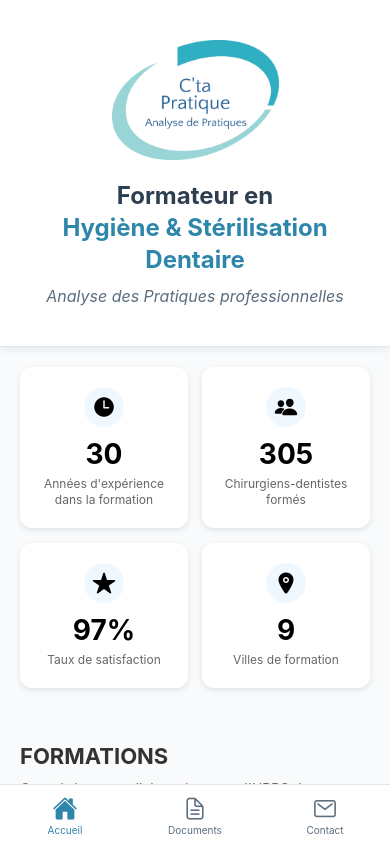
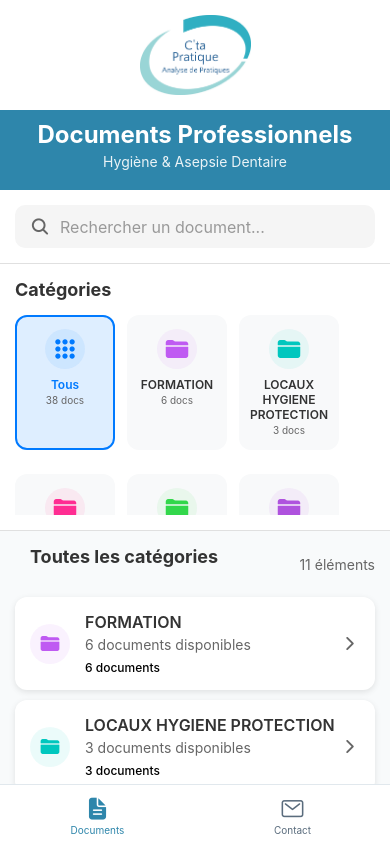
Before and after one commit to alexandreshenouda/ctapratique, a React Native app: screen / in a window 390 px wide. Built offline with nearby package versions, Linux system fonts and the light colour scheme.

Commit message:
Reworked search in documents, removed homepage

```diff
--- a/App.tsx
+++ b/App.tsx
@@ -47,10 +47,10 @@ export default function App() {
                  headerShown: false,
         })}
       >
-        <Tab.Screen
+        {/* <Tab.Screen
           name="Accueil"
           component={HomeScreen}
-        />
+        /> */}
         {/* <Tab.Screen
           name="Formation"
           component={FormationScreen}
--- a/src/screens/ContactScreen.tsx
+++ b/src/screens/ContactScreen.tsx
@@ -126,27 +126,11 @@ const ContactScreen: React.FC = () => {
       label: 'Téléphone',
       value: '06.73.84.77.66',
       action: handlePhonePress,
-    },
-    {
-      icon: 'location' as const,
-      label: 'Zones de formation',
-      value: '9 villes disponibles',
-    },
-    {
-      icon: 'time' as const,
-      label: 'Horaires',
-      value: 'Lun-Ven: 9h-18h',
-    },
-  ];
-
-  const cities = [
-    'Paris', 'Lyon', 'Marseille', 'Toulouse', 'Nice',
-    'Nantes', 'Strasbourg', 'Montpellier', 'Bordeaux'
+    }
   ];
 
   return (
     <SafeAreaView style={styles.container}>
-      <ScrollView contentContainerStyle={styles.scrollContent}>
       {/* Logo */}
       <View style={styles.logoContainer}>
         <Image
@@ -160,10 +144,11 @@ const ContactScreen: React.FC = () => {
       <View style={styles.header}>
         <Text style={styles.headerTitle}>Nous Contacter</Text>
         <Text style={styles.headerSubtitle}>
-            Pour toute demande de renseignement ou de tarif
+          Pour toute demande de renseignement
         </Text>
       </View>
 
+      <ScrollView contentContainerStyle={styles.scrollContent}>
         {/* Contact Methods */}
         <View style={styles.section}>
           <Text style={styles.sectionTitle}>INFORMATIONS DE CONTACT</Text>
@@ -272,46 +257,6 @@ const ContactScreen: React.FC = () => {
             </TouchableOpacity>
           </View>
         </View>
-
-        {/* Cities Available */}
-        <View style={styles.section}>
-          <Text style={styles.sectionTitle}>VILLES DE FORMATION</Text>
-          <View style={styles.citiesContainer}>
-            <Text style={styles.citiesDescription}>
-              Formations disponibles dans 9 villes en France :
-            </Text>
-            <View style={styles.citiesGrid}>
-              {cities.map((city, index) => (
-                <View key={index} style={styles.cityTag}>
-                  <Ionicons name="location" size={16} color="MedicalTheme.primary" />
-                  <Text style={styles.cityText}>{city}</Text>
-                </View>
-              ))}
-            </View>
-            <Text style={styles.citiesNote}>
-              D'autres régions seront disponibles prochainement
-            </Text>
-          </View>
-        </View>
-
-        {/* Quick Stats Reminder */}
-        <View style={styles.statsSection}>
-          <Text style={styles.statsTitle}>Pourquoi nous choisir ?</Text>
-          <View style={styles.statsGrid}>
-            <View style={styles.statItem}>
-              <Text style={styles.statNumber}>30</Text>
-              <Text style={styles.statLabel}>Années d'expérience</Text>
-            </View>
-            <View style={styles.statItem}>
-              <Text style={styles.statNumber}>305</Text>
-              <Text style={styles.statLabel}>Professionnels formés</Text>
-            </View>
-            <View style={styles.statItem}>
-              <Text style={styles.statNumber}>97%</Text>
-              <Text style={styles.statLabel}>Satisfaction</Text>
-            </View>
-          </View>
-        </View>
       </ScrollView>
     </SafeAreaView>
   );
@@ -369,6 +314,14 @@ const styles = StyleSheet.create({
   },
   section: {
     padding: 20,
+    ...Platform.select({
+      web: {
+        maxWidth: 800,
+        width: '100%',
+        alignSelf: 'center',
+        paddingHorizontal: 40,
+      },
+    }),
   },
   sectionTitle: {
     fontSize: 20,
@@ -467,93 +420,6 @@ const styles = StyleSheet.create({
     fontSize: 16,
     fontWeight: 'bold',
   },
-  citiesContainer: {
-    backgroundColor: 'white',
-    borderRadius: 12,
-    padding: 20,
-    ...Platform.select({
-      ios: {
-        shadowColor: '#000',
-        shadowOffset: { width: 0, height: 2 },
-        shadowOpacity: 0.1,
-        shadowRadius: 4,
-      },
-      android: { elevation: 3 },
-      web: { boxShadow: '0 2px 6px rgba(0,0,0,0.1)' },
-    }),
-  },
-  citiesDescription: {
-    fontSize: 16,
-    color: '#333',
-    marginBottom: 15,
-    fontWeight: '500',
-  },
-  citiesGrid: {
-    flexDirection: 'row',
-    flexWrap: 'wrap',
-    gap: 8,
-    marginBottom: 15,
-  },
-  cityTag: {
-    flexDirection: 'row',
-    alignItems: 'center',
-    backgroundColor: '#f0f8ff',
-    paddingHorizontal: 12,
-    paddingVertical: 6,
-    borderRadius: 16,
-    gap: 4,
-  },
-  cityText: {
-    fontSize: 14,
-    color: 'MedicalTheme.primary',
-    fontWeight: '500',
-  },
-  citiesNote: {
-    fontSize: 12,
-    color: '#666',
-    fontStyle: 'italic',
-  },
-  statsSection: {
-    backgroundColor: 'white',
-    margin: 20,
-    borderRadius: 12,
-    padding: 20,
-    ...Platform.select({
-      ios: {
-        shadowColor: '#000',
-        shadowOffset: { width: 0, height: 2 },
-        shadowOpacity: 0.1,
-        shadowRadius: 4,
-      },
-      android: { elevation: 3 },
-      web: { boxShadow: '0 2px 6px rgba(0,0,0,0.1)' },
-    }),
-  },
-  statsTitle: {
-    fontSize: 18,
-    fontWeight: 'bold',
-    color: '#333',
-    textAlign: 'center',
-    marginBottom: 20,
-  },
-  statsGrid: {
-    flexDirection: 'row',
-    justifyContent: 'space-around',
-  },
-  statItem: {
-    alignItems: 'center',
-  },
-  statNumber: {
-    fontSize: 24,
-    fontWeight: 'bold',
-    color: 'MedicalTheme.primary',
-    marginBottom: 5,
-  },
-  statLabel: {
-    fontSize: 12,
-    color: '#666',
-    textAlign: 'center',
-  },
 });
 
 export default ContactScreen;
--- a/src/screens/DocumentsScreen.tsx
+++ b/src/screens/DocumentsScreen.tsx
@@ -91,13 +91,17 @@ interface DocumentOrGroupItemProps {
 const DocumentOrGroupItem: React.FC<DocumentOrGroupItemProps> = ({ item, onPress }) => {
   const isCategory = 'isCategory' in item && item.isCategory;
   const isSubCategory = 'isSubCategory' in item && item.isSubCategory;
+  const isSearchHeader = 'id' in item && typeof item.id === 'string' && item.id.startsWith('search-header-');
 
   const getIcon = () => {
     if (isCategory) {
       return 'folder';
     }
-    if (isSubCategory) {
+    if (isSubCategory && !isSearchHeader) {
       return 'folder-open';
+    }
+    if (isSearchHeader) {
+      return 'albums-outline';
     }
     if ('isGroup' in item && item.isGroup) {
       return 'folder';
@@ -113,6 +117,9 @@ const DocumentOrGroupItem: React.FC<DocumentOrGroupItemProps> = ({ item, onPress
   };
 
   const getActionIcon = () => {
+    if (isSearchHeader) {
+      return null; // No action icon for search headers
+    }
     if (isCategory || isSubCategory) {
       return 'chevron-forward';
     }
@@ -159,6 +166,21 @@ const DocumentOrGroupItem: React.FC<DocumentOrGroupItemProps> = ({ item, onPress
     return 'description' in item ? item.description : '';
   };
 
+  // Render search headers differently (non-clickable, different style)
+  if (isSearchHeader) {
+    return (
+      <View style={styles.searchHeaderItem}>
+        <View style={[styles.documentIcon, { backgroundColor: `${item.color}15` }]}>
+          <Ionicons name={getIcon() as keyof typeof Ionicons.glyphMap} size={20} color={item.color} />
+        </View>
+        <View style={styles.documentContent}>
+          <Text style={styles.searchHeaderTitle}>{getTitle()}</Text>
+          <Text style={styles.documentDescription}>{getDescription()}</Text>
+        </View>
+      </View>
+    );
+  }
+
   return (
     <TouchableOpacity style={styles.documentItem} onPress={onPress}>
       <View style={[styles.documentIcon, { backgroundColor: `${item.color}15` }]}>
@@ -174,7 +196,7 @@ const DocumentOrGroupItem: React.FC<DocumentOrGroupItemProps> = ({ item, onPress
           )}
         </View>
       </View>
-      <Ionicons name={getActionIcon() as keyof typeof Ionicons.glyphMap} size={20} color="#666" />
+      {getActionIcon() && <Ionicons name={getActionIcon() as keyof typeof Ionicons.glyphMap} size={20} color="#666" />}
     </TouchableOpacity>
   );
 };
@@ -248,6 +270,11 @@ const DocumentsScreen: React.FC = () => {
   };
 
   const handleDocumentOrGroupPress = (item: DocumentOrGroup) => {
+    // Don't handle clicks on search result headers
+    if ('id' in item && typeof item.id === 'string' && item.id.startsWith('search-header-')) {
+      return;
+    }
+
     if ('isCategory' in item && item.isCategory) {
       handleCategoryPress(item as CategoryGroup);
     } else if ('isSubCategory' in item && item.isSubCategory) {
@@ -278,9 +305,41 @@ const DocumentsScreen: React.FC = () => {
       let filtered = loadCategories();
 
       if (searchQuery) {
-        filtered = filtered.filter(cat =>
-          cat.category.toLowerCase().includes(searchQuery.toLowerCase())
-        );
+        // When searching, show matching documents directly grouped by category
+        const result: DocumentOrGroup[] = [];
+        const categories = loadCategories();
+
+        categories.forEach(cat => {
+          // Find all documents in this category that match the search
+          const matchingDocs = documents.filter(doc =>
+            doc.category === cat.category &&
+            (doc.title.toLowerCase().includes(searchQuery.toLowerCase()) ||
+             doc.description.toLowerCase().includes(searchQuery.toLowerCase()))
+          );
+
+          if (matchingDocs.length > 0) {
+            // Add category header (non-clickable visual separator)
+            result.push({
+              id: `search-header-${cat.category}`,
+              subCategory: cat.category,
+              category: cat.category,
+              documents: matchingDocs,
+              isSubCategory: true,
+              color: cat.color,
+              count: matchingDocs.length
+            } as SubCategoryGroup);
+
+            // Add each matching document
+            matchingDocs.forEach(doc => {
+              result.push({
+                ...doc,
+                isGroup: false
+              } as DocumentItem);
+            });
+          }
+        });
+
+        return result;
       }
 
       return filtered;
@@ -817,6 +876,23 @@ const styles = StyleSheet.create({
       web: { boxShadow: '0 2px 6px rgba(0,0,0,0.1)' },
     }),
   },
+  searchHeaderItem: {
+    flexDirection: 'row',
+    alignItems: 'center',
+    backgroundColor: '#f8f9fa',
+    borderRadius: 8,
+    padding: 12,
+    marginBottom: 8,
+    marginTop: 8,
+    borderLeftWidth: 3,
+    borderLeftColor: MedicalTheme.primary,
+  },
+  searchHeaderTitle: {
+    fontSize: 16,
+    fontWeight: 'bold',
+    color: MedicalTheme.primary,
+    marginBottom: 4,
+  },
   documentIcon: {
     width: 40,
     height: 40,
```
Lines whose indentation alone changed are shown as unchanged.
